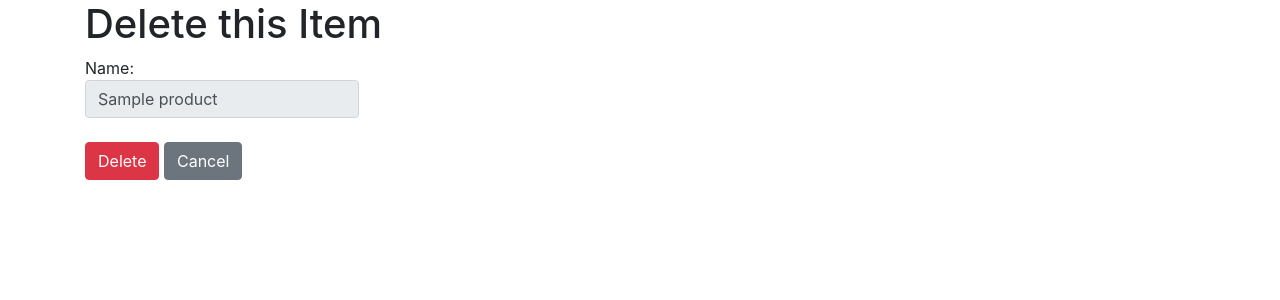
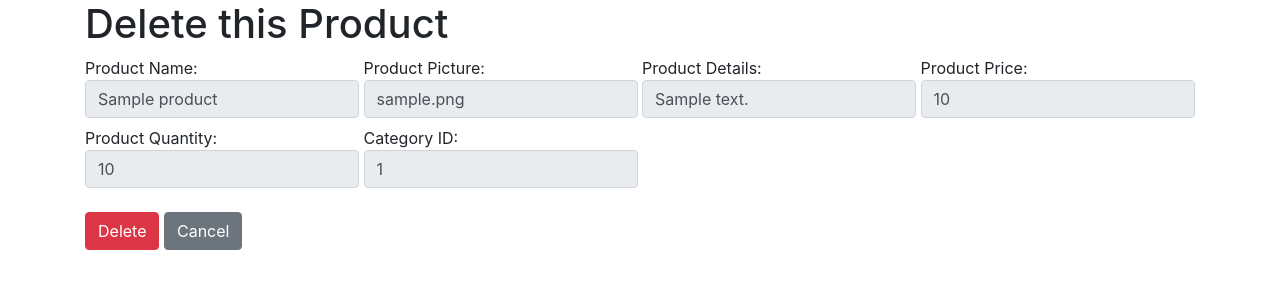
Before and after one commit to Marissa1999/Mother-Natures-Luxuries-Application, a PHP site: page /home/delete/1 in a window 1280 px wide. Shown: the top 300 px of the page. Run offline with PHP 8.4, Linux system fonts and the light colour scheme; the visitor is signed in with stand-in values (Sample User, id 1); tables that the repository leaves empty or names only in its code hold one stand-in row (values such as "Sample post").

Commit message:
Adjusted editing and deleting products for each user.

```diff
--- a/app/controllers/HomeController.php
+++ b/app/controllers/HomeController.php
@@ -8,9 +8,7 @@ class HomeController extends Controller
 {
     public function index()
 	{
-        $id = (string) $_SESSION['user_id'];
-        $theProfile = $this->model('Profile')->findProfile($id);
-		$products = $this->model('Product')->getForSeller($theProfile->profile_id);
+		$products = $this->model('Product')->getForSeller($_SESSION['user_id']);
 		$this->view('home/index', ['products'=>$products]);
 	}
 
@@ -25,7 +23,7 @@ class HomeController extends Controller
            $newProduct->product_price = $_POST['product_price'];
            $newProduct->product_quantity = $_POST['product_quantity'];
            $newProduct->category_id= $_POST['category_id'];
-           $newProduct->seller_id= $_POST['seller_id'];
+           $newProduct->seller_id= $_SESSION['user_id'];
            $newProduct->create();
            header('location:/home/index');
 		}
@@ -59,10 +57,6 @@ class HomeController extends Controller
         }
     }
 
-    /**
-     * @accessFilter:{ProductOwner}
-     */
-
 /*
 	public function detail($product_id)
 	{
@@ -70,6 +64,10 @@ class HomeController extends Controller
 		$this->view('home/detail', $theProduct);
 	}
 */
+
+    /**
+     * @accessFilter:{ProductOwner}
+     */
 
 	public function edit($product_id)
 	{
--- a/app/core/Filter.php
+++ b/app/core/Filter.php
@@ -7,7 +7,7 @@ class Filter extends Controller
     {
         $theProduct = self::model('Product')->find($params[0]);
 
-        if($theProduct->user_id != $_SESSION['user_id'])
+        if($theProduct->seller_id != $_SESSION['user_id'])
         {
             return '/home/index';
         }
--- a/app/models/Product.php
+++ b/app/models/Product.php
@@ -29,9 +29,14 @@ class Product extends Model
 
     public function create()
     {
-        $SQL = 'INSERT INTO Item(name, user_id) VALUES(:name, :user_id)';
+        $SQL = 'INSERT INTO Product(seller_id, category_id, product_name, product_picture,
+                                    product_details, product_price, product_quantity)
+                    VALUES(:seller_id, :category_id, :product_name, :product_picture,
+                                    :product_details, :product_price, :product_quantity)';
         $stmt = self::$_connection->prepare($SQL);
-        $stmt->execute(['name'=>$this->name, 'user_id'=>$this->user_id]);
+        $stmt->execute(['seller_id'=>$this->seller_id, 'category_id'=>$this->category_id, 'product_name'=>$this->product_name,
+                        'product_picture'=>$this->product_picture, 'product_details'=>$this->product_details,
+                        'product_price'=>$this->product_price, 'product_quantity'=>$this->product_quantity]);
         return $stmt->rowCount();
     }
 
@@ -46,17 +51,23 @@ class Product extends Model
 
     public function update()
     {
-        $SQL = 'UPDATE Item SET name = :name WHERE item_id = :item_id';
+        $SQL = 'UPDATE Product
+                   SET category_id = :category_id, product_name = :product_name, product_picture = :product_picture,
+                       product_details = :product_details, product_price = :product_price, product_quantity = :product_quantity
+                 WHERE product_id = :product_id AND seller_id = :seller_id';
         $stmt = self::$_connection->prepare($SQL);
-        $stmt->execute(['name'=>$this->name, 'item_id'=>$this->item_id]);
+        $stmt->execute(['product_id'=>$this->product_id, 'seller_id'=>$this->seller_id,
+                        'category_id'=>$this->category_id, 'product_name'=>$this->product_name,
+                        'product_picture'=>$this->product_picture, 'product_details'=>$this->product_details,
+                        'product_price'=>$this->product_price, 'product_quantity'=>$this->product_quantity]);
         return $stmt->rowCount();
     }
 
     public function delete()
     {
-        $SQL = 'DELETE FROM Product WHERE product_id = :product_id';
+        $SQL = 'DELETE FROM Product WHERE product_id = :product_id AND seller_id = :seller_id';
         $stmt = self::$_connection->prepare($SQL);
-        $stmt->execute(['product_id'=>$this->product_id]);
+        $stmt->execute(['product_id'=>$this->product_id, 'seller_id'=>$this->seller_id ]);
         return $stmt->rowCount();
     }
 
--- a/app/views/home/delete.php
+++ b/app/views/home/delete.php
@@ -8,14 +8,19 @@
     <!-- Bootstrap CSS -->
     <link rel="stylesheet" href="https://stackpath.bootstrapcdn.com/bootstrap/4.4.1/css/bootstrap.min.css" integrity="sha384-Vkoo8x4CGsO3+Hhxv8T/Q5PaXtkKtu6ug5TOeNV6gBiFeWPGFN9MuhOf23Q9Ifjh" crossorigin="anonymous">
 
-    <title>Delete Item</title>
+    <title>Delete Product</title>
   </head>
   <body>
      <div class='container'>
-       <h1>Delete this Item</h1>
+       <h1>Delete this Product</h1>
         <form action='' method='post'>
           <div class='form-group'>
-             <label>Name: <input type='text' name='name' value='<?=$data->name ?>' disabled class='form-control' /></label>
+              <label>Product Name: <input type='text' name='product_name' value='<?=$data->product_name ?>' disabled class='form-control' /></label>
+              <label>Product Picture: <input type='text' name='product_picture' value='<?=$data->product_picture ?>' disabled class='form-control' /></label>
+              <label>Product Details: <input type='text' name='product_details' value='<?=$data->product_details ?>' disabled class='form-control' /></label>
+              <label>Product Price: <input type='text' name='product_price' value='<?=$data->product_price ?>' disabled class='form-control' /></label>
+              <label>Product Quantity: <input type='text' name='product_quantity' value='<?=$data->product_quantity ?>' disabled class='form-control' /></label>
+              <label>Category ID: <input type='text' name='category_id' value='<?=$data->category_id ?>' disabled class='form-control' /></label>
            </div>
              <input type='submit' name='action' value='Delete' class='btn btn-danger' />
         <a href='/home/index' class='btn btn-secondary'>Cancel</a>
```
Also changed, not shown: app/models/Profile.php (+3 -8 lines), app/views/home/edit.php (+8 -3 lines).
